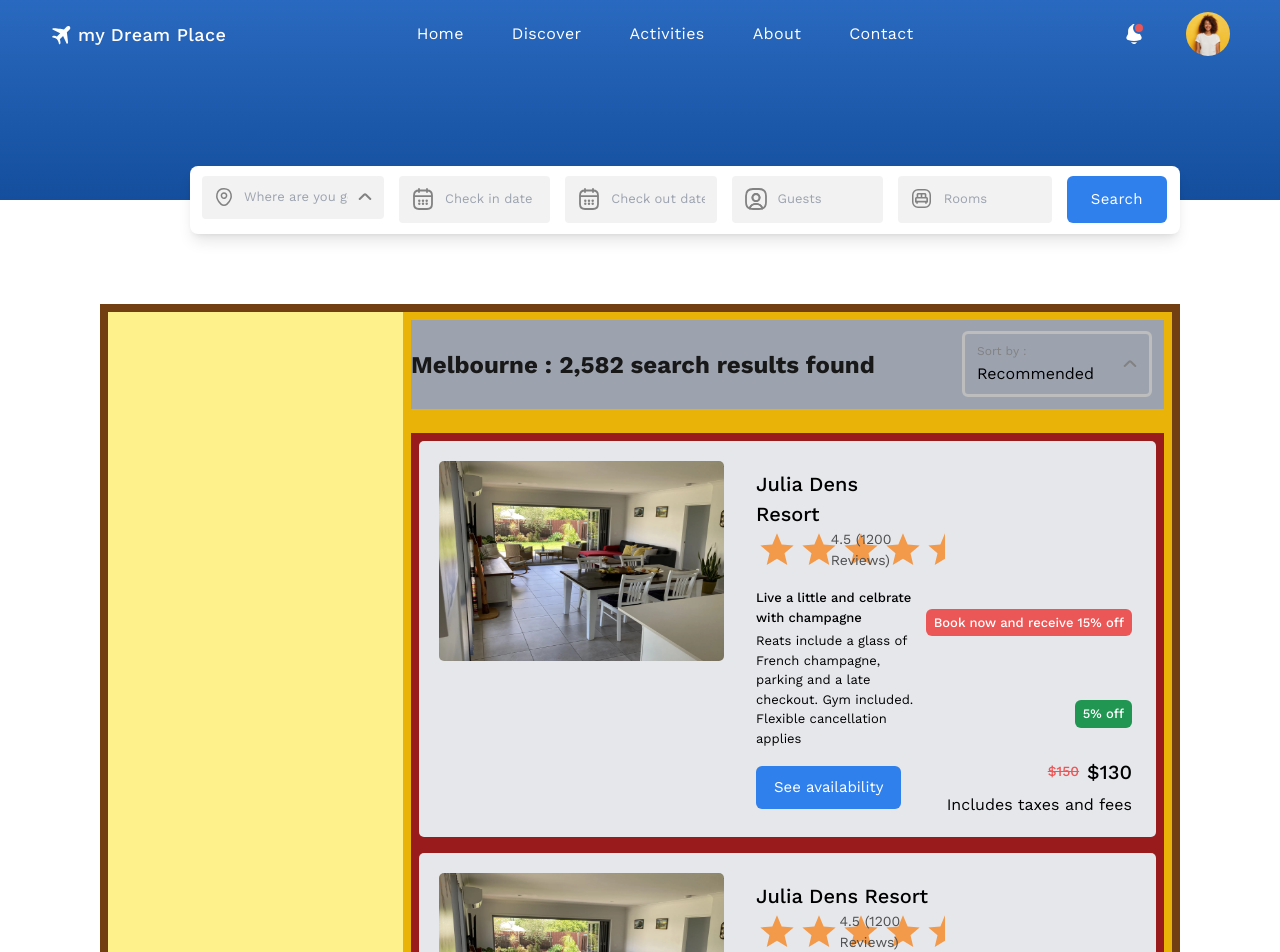
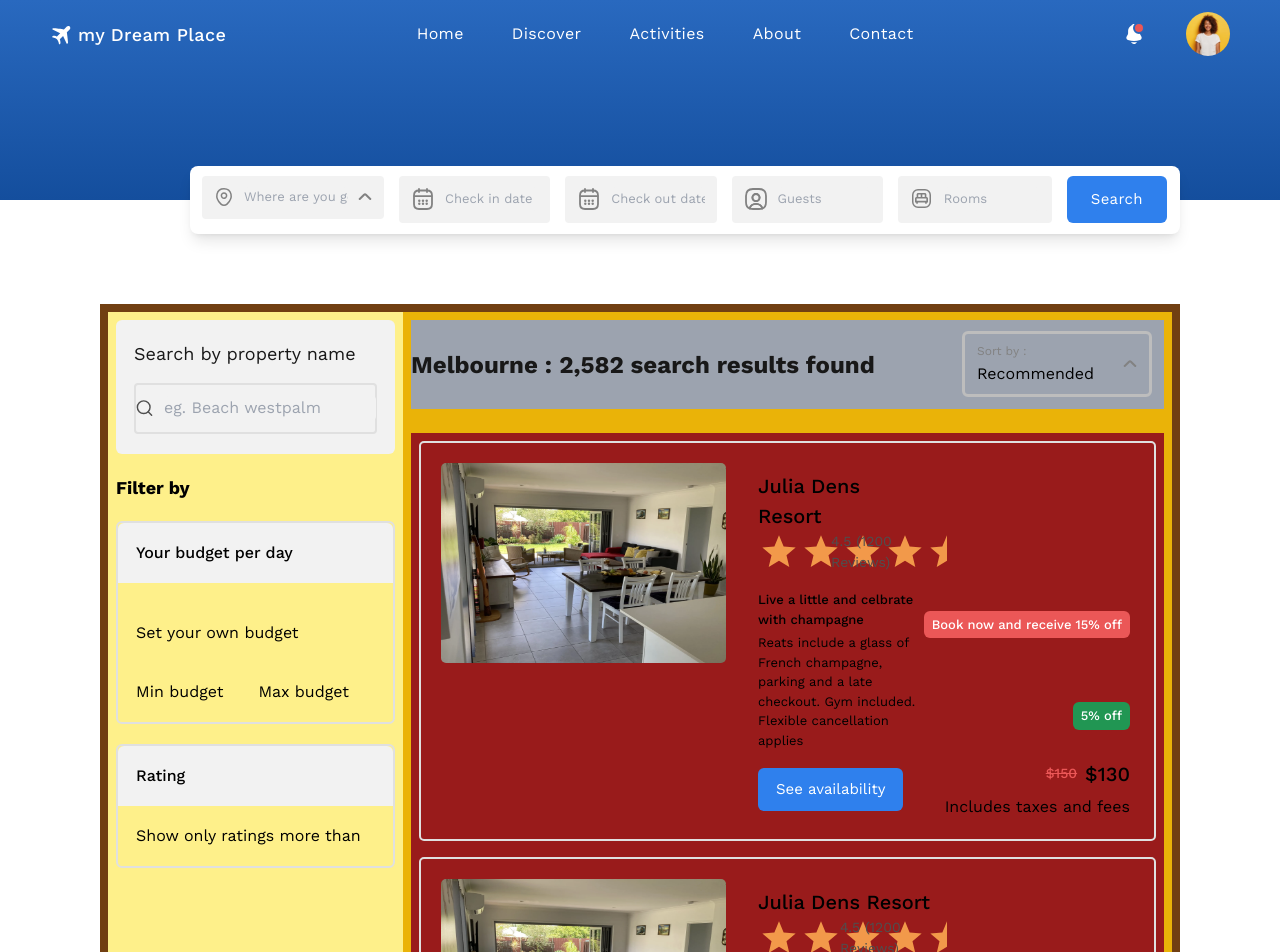
Before and after one commit to SaraDrwish/algoriza-internship-FE204, a Vue app: page /searchres in a window 1280 px wide. Shown: the top 952 px of the page. Built offline with nearby package versions, Linux system fonts and the light colour scheme; a web font is replaced by a local one.

Commit message:
55  search res and sign and reg 10 - serch desgin

```diff
--- a/src/components/SearchResults/SearchResults.vue
+++ b/src/components/SearchResults/SearchResults.vue
@@ -81,9 +81,57 @@
 
   <div class="flex bg-yellow-900 p-2 mb-[96px]">
 
-  <div class="flex-2 w-[295px]  bg-yellow-200 p-2">
+  <div class="flex flex-col gap-[20px] flex-2 w-[295px]  bg-yellow-200 p-2">
+
+    <div class="bg-inputsGray py-[20px]  px-[18px] rounded-[6px] ">
+      <p class="text-[18px] text-dark-black mb-[16px] ">Search by property name</p>
+      <div class="flex gap-[10px] items-center pt-[11px] pb-[12px] px-[12px] justify-center  border-solid border-2 border-borderserbox rounded-[4px]">
+        <img class="w-[20px] h-[20px] " src="../../assets/icons/search 1.svg" alt="search">
+        <input class=" bg-white text-light-black "  type="text" placeholder="eg. Beach westpalm">
+      </div>
+    </div>
+
+    <div class="">
+       <p class="mb-[20px] text-[18px] font-[600]">Filter by</p>
+       <div class="flex flex-col  border-solid border-2 border-borderserbox rounded-[6px] ">
+         <div class="bg-inputsGray p-[18px] text-[16px] font-[500] rounded-t-[6px] ">Your budget per day</div>
+         <div class="flex flex-col p-[18px]">
+          <div class="">
+            <ul>
+              <li></li>
+            </ul>
+          </div>
+          <div class="flex my-[20px]">
+            <p>Set your own budget</p>
+            <img src="" alt="">
+          </div>
+           <div class="flex gap-[35px] mt-[15px]">
+            <button>Min budget</button>
+            <button>Max budget</button>
+          </div>
+
+         </div>
+       </div>
+    </div>
 
 
+
+        <div class="flex flex-col  border-solid border-2 border-borderserbox rounded-[6px] ">
+          <div class="bg-inputsGray p-[18px] text-[16px] font-[500] rounded-t-[6px] ">Rating</div>
+          <div class="flex flex-col p-[18px]">
+          <div class="">
+            <p>Show only ratings more than</p>
+            <ul>
+              <li></li>
+            </ul>
+          </div>
+
+          </div>
+        </div>
+
+
+
+    <!-- end box yellow -->
   </div>
 
     <!-- end flex 2-->
@@ -123,8 +171,8 @@
 <!-- start cards -->
 
      <div class="bg-red-800 p-2 flex flex-col gap-[24px]">
-           <div class="flex gap-[24px] w-[100%] bg-gray-200 rounded-[5px] border-solid border-1
-          border-borderserbox py-[20px] pl-[20px] pr-[24px] ">
+           <div class="flex gap-[24px] w-[100%]  rounded-[5px]
+           border-solid border-2 border-borderserbox  py-[20px] pl-[20px] pr-[24px] ">
               <div class="flex-2  rounded-[5px] ">
                 <img class="w-[285px] h-[200px] rounded-[5px] " src="../../assets/imgs/12.png" alt="12">
               </div>
@@ -164,8 +212,7 @@
 
 
     <div class="bg-red-800 p-2 flex flex-col gap-[24px]">
-           <div class="flex gap-[24px] bg-gray-200 rounded-[5px] border-solid border-1
-            border-borderserbox py-[20px] pl-[20px] pr-[24px] ">
+           <div class="flex gap-[24px] rounded-[5px] border-solid border-2 border-borderserbox py-[20px] pl-[20px] pr-[24px] ">
           <div class="flex-2  rounded-[5px] ">
             <img class="w-[285px] h-[200px] rounded-[5px] " src="../../assets/imgs/12.png" alt="12">
           </div>
```
